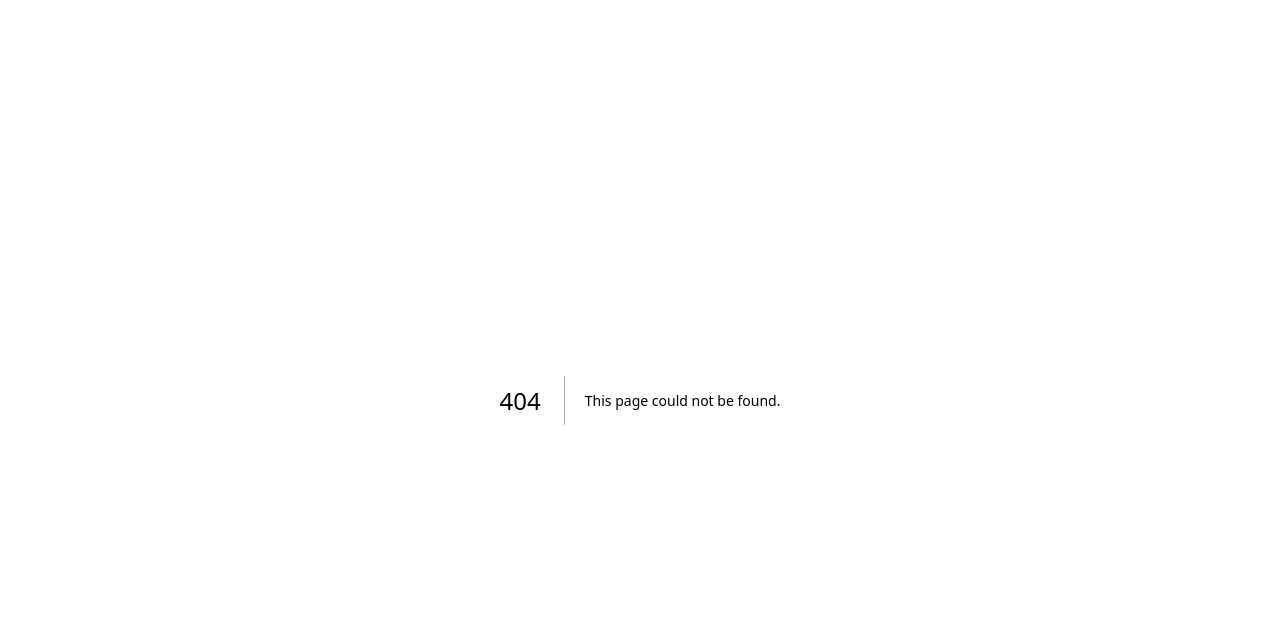
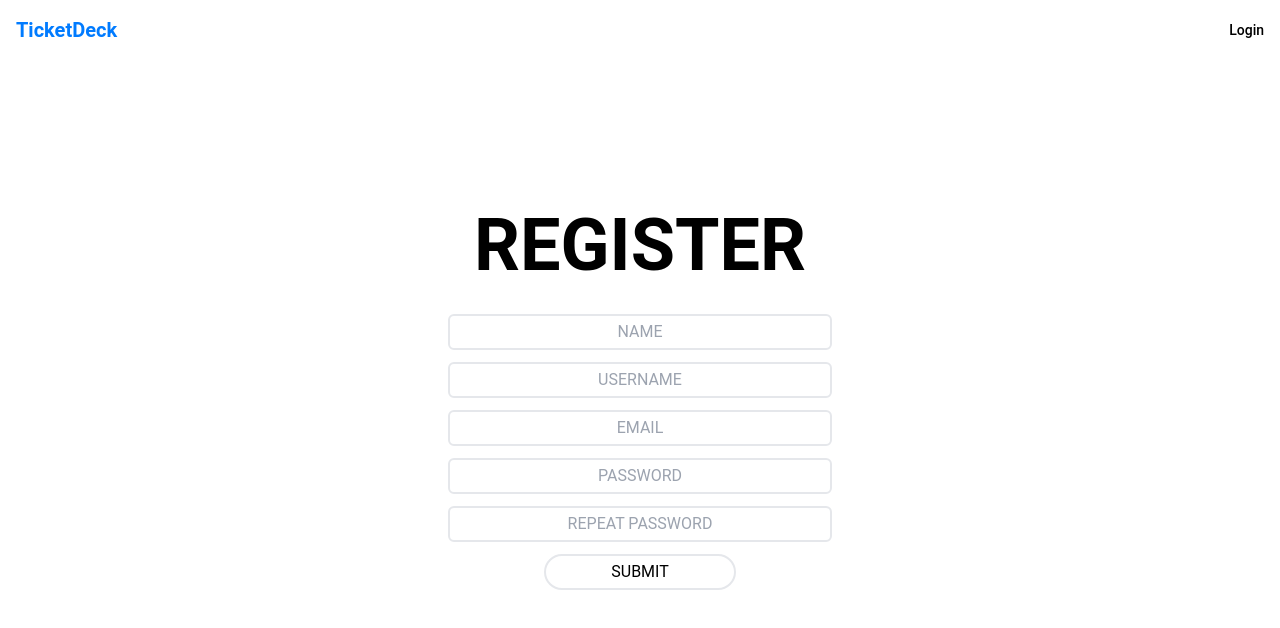
Before and after one commit to nvoers/TicketDeck, a Next.js app in the folder ticketdeck/: page /register in a window 1280 px wide. Before the commit this address had no page. Shown: the top 628 px of the page. Built offline with nearby package versions, Linux system fonts and the light colour scheme; no server answers.

Commit message:
register form

```diff
--- a/ticketdeck/components/login-form.js
+++ /dev/null
@@ -1,67 +0,0 @@
-import { useFormik } from "formik";
-
-const validate = (values) => {
-  const errors = {};
-  if (!values.username) {
-    errors.username = "Username is required";
-  }
-  if (!values.password) {
-    errors.password = "Password is required";
-  }
-  return errors;
-};
-
-export default function LoginForm() {
-  const formik = useFormik({
-    initialValues: {
-      username: "",
-      password: "",
-    },
-    validate,
-    onSubmit: (values) => {
-      alert(JSON.stringify(values, null, 2));
-    },
-  });
-  return (
-    <div className="container mx-auto flex grow justify-center">
-      <form
-        className="my-auto w-[75%] md:w-[30%]"
-        onSubmit={formik.handleSubmit}
-      >
-        <h1 className="mb-8 text-center text-7xl font-bold">LOGIN</h1>
-        <div className="flex flex-col justify-center">
-          <input
-            type="text"
-            id="username"
-            placeholder="USERNAME"
-            className="border-light-gray mb-3 rounded-md border-2 p-1 text-center"
-            onChange={formik.handleChange}
-            onBlur={formik.handleBlur}
-            value={formik.values.username}
-          />
-          {formik.touched.username && formik.errors.username ? (
-            <div className="mb-3">{formik.errors.username}</div>
-          ) : null}
-          <input
-            type="password"
-            id="password"
-            placeholder="PASSWORD"
-            className="border-light-gray mb-3 rounded-md border-2 p-1 text-center"
-            onChange={formik.handleChange}
-            onBlur={formik.handleBlur}
-            value={formik.values.password}
-          />
-          {formik.touched.password && formik.errors.password ? (
-            <div className="mb-3">{formik.errors.password}</div>
-          ) : null}
-          <button
-            type="submit"
-            className="mx-auto w-[50%] rounded-full border-2 py-1 text-center"
-          >
-            LOGIN
-          </button>
-        </div>
-      </form>
-    </div>
-  );
-}
--- /dev/null
+++ b/ticketdeck/components/register-form.js
@@ -0,0 +1,140 @@
+import { useFormik } from "formik";
+
+const validate = (values) => {
+  const errors = {};
+  if (!values.username) {
+    errors.username = "This field is required";
+  }
+  if (!values.password) {
+    errors.password = "This field is required";
+  }
+  if (!values.name) {
+    errors.name = "This field is required";
+  }
+  if (!values.rpassword) {
+    errors.rpassword = "This field is required";
+  }
+  if (!values.email) {
+    errors.email = "This field is required";
+  }
+  if (values.password !== values.rpassword) {
+    errors.rpassword = "Passwords do not match";
+  }
+  if (!values.email.includes("@")) {
+    errors.email = "Invalid email";
+  }
+  return errors;
+};
+
+async function addUser(values) {
+  let userData = {
+    email: values.email,
+    username: values.username,
+    password: values.password,
+    name: values.name,
+  };
+
+  const userResponse = await fetch("/api/user/add", {
+    method: "POST",
+    body: JSON.stringify(userData),
+  });
+
+  if (!userResponse.ok) {
+    throw new Error(userResponse.statusText);
+  }
+  return await userResponse.json();
+}
+
+export default function RegisterForm() {
+  const formik = useFormik({
+    initialValues: {
+      username: "",
+      password: "",
+      rpassword: "",
+      email: "",
+      name: "",
+    },
+    validate,
+    onSubmit: (values) => {
+      addUser(values);
+    },
+  });
+  return (
+    <div className="container mx-auto flex grow justify-center">
+      <form
+        className="my-auto w-[75%] md:w-[30%]"
+        onSubmit={formik.handleSubmit}
+      >
+        <h1 className="mb-8 text-center text-7xl font-bold">REGISTER</h1>
+        <div className="flex flex-col justify-center">
+          <input
+            type="text"
+            id="name"
+            placeholder="NAME"
+            className="border-light-gray mb-3 rounded-md border-2 p-1 text-center"
+            onChange={formik.handleChange}
+            onBlur={formik.handleBlur}
+            value={formik.values.name}
+          />
+          {formik.touched.name && formik.errors.name ? (
+            <div className="mb-3">{formik.errors.name}</div>
+          ) : null}
+          <input
+            type="text"
+            id="username"
+            placeholder="USERNAME"
+            className="border-light-gray mb-3 rounded-md border-2 p-1 text-center"
+            onChange={formik.handleChange}
+            onBlur={formik.handleBlur}
+            value={formik.values.username}
+          />
+          {formik.touched.username && formik.errors.username ? (
+            <div className="mb-3">{formik.errors.username}</div>
+          ) : null}
+          <input
+            type="text"
+            id="email"
+            placeholder="EMAIL"
+            className="border-light-gray mb-3 rounded-md border-2 p-1 text-center"
+            onChange={formik.handleChange}
+            onBlur={formik.handleBlur}
+            value={formik.values.email}
+          />
+          {formik.touched.email && formik.errors.email ? (
+            <div className="mb-3">{formik.errors.email}</div>
+          ) : null}
+          <input
+            type="password"
+            id="password"
+            placeholder="PASSWORD"
+            className="border-light-gray mb-3 rounded-md border-2 p-1 text-center"
+            onChange={formik.handleChange}
+            onBlur={formik.handleBlur}
+            value={formik.values.password}
+          />
+          {formik.touched.password && formik.errors.password ? (
+            <div className="mb-3">{formik.errors.password}</div>
+          ) : null}
+          <input
+            type="password"
+            id="rpassword"
+            placeholder="REPEAT PASSWORD"
+            className="border-light-gray mb-3 rounded-md border-2 p-1 text-center"
+            onChange={formik.handleChange}
+            onBlur={formik.handleBlur}
+            value={formik.values.rpassword}
+          />
+          {formik.touched.rpassword && formik.errors.rpassword ? (
+            <div className="mb-3">{formik.errors.rpassword}</div>
+          ) : null}
+          <button
+            type="submit"
+            className="mx-auto w-[50%] rounded-full border-2 py-1 text-center"
+          >
+            SUBMIT
+          </button>
+        </div>
+      </form>
+    </div>
+  );
+}
--- /dev/null
+++ b/ticketdeck/pages/api/user/add.js
@@ -0,0 +1,34 @@
+// Next.js API route support: https://nextjs.org/docs/api-routes/introduction
+
+import { PrismaClient, Prisma } from "@prisma/client";
+
+const prisma = new PrismaClient();
+
+export default async (req, res) => {
+  if (req.method !== "POST") {
+    return res.status(405).json({ message: "Method not allowed" });
+  }
+  const userData = JSON.parse(req.body);
+
+  try {
+    const savedUser = await prisma.user.create({
+      data: userData,
+    });
+    res.json(savedUser);
+  } catch (error) {
+    if (error instanceof Prisma.PrismaClientKnownRequestError) {
+      if (error.code === "P2002") {
+        if (error.meta.target.includes("username")) {
+          return res
+            .status(409)
+            .json({ message: "A user with this username already exists" });
+        }
+        if (error.meta.target.includes("email")) {
+          return res
+            .status(409)
+            .json({ message: "A user with this email already exists" });
+        }
+      }
+    }
+  }
+};
--- a/ticketdeck/pages/login.js
+++ /dev/null
@@ -1,46 +0,0 @@
-import Head from "next/head";
-import Navigation from "../components/navigation";
-import LoginForm from "../components/login-form";
-
-export default function Login() {
-  return (
-    <div className="flex h-screen flex-col">
-      <Head>
-        <title>TicketDeck</title>
-        <meta name="description" content="Store all of your tickets" />
-        <link rel="icon" href="/favicon.ico" />
-      </Head>
-
-      <Navigation />
-      <div className="absolute w-screen">
-        <div className="flex h-screen justify-center">
-          <LoginForm />
-        </div>
-      </div>
-      {/* <div className="container mx-auto flex grow justify-center">
-        <form className="my-auto w-[75%] md:w-[30%]">
-          <div className="flex flex-col justify-center">
-            <input
-              type="text"
-              id="username"
-              placeholder="USERNAME"
-              className="border-light-gray mb-3 rounded-md border-2 p-1 text-center"
-            />
-            <input
-              type="password"
-              id="password"
-              placeholder="PASSWORD"
-              className="border-light-gray mb-3 rounded-md border-2 p-1 text-center"
-            />
-            <button
-              type="submit"
-              className="mx-auto w-[50%] rounded-full border-2 py-1 text-center"
-            >
-              LOGIN
-            </button>
-          </div>
-        </form>
-      </div> */}
-    </div>
-  );
-}
--- /dev/null
+++ b/ticketdeck/pages/register.js
@@ -0,0 +1,22 @@
+import Head from "next/head";
+import Navigation from "../components/navigation";
+import RegisterForm from "../components/register-form";
+
+export default function Login() {
+  return (
+    <div className="flex h-screen flex-col">
+      <Head>
+        <title>TicketDeck</title>
+        <meta name="description" content="Store all of your tickets" />
+        <link rel="icon" href="/favicon.ico" />
+      </Head>
+
+      <Navigation />
+      <div className="absolute w-screen">
+        <div className="flex h-screen justify-center">
+          <RegisterForm />
+        </div>
+      </div>
+    </div>
+  );
+}
```
